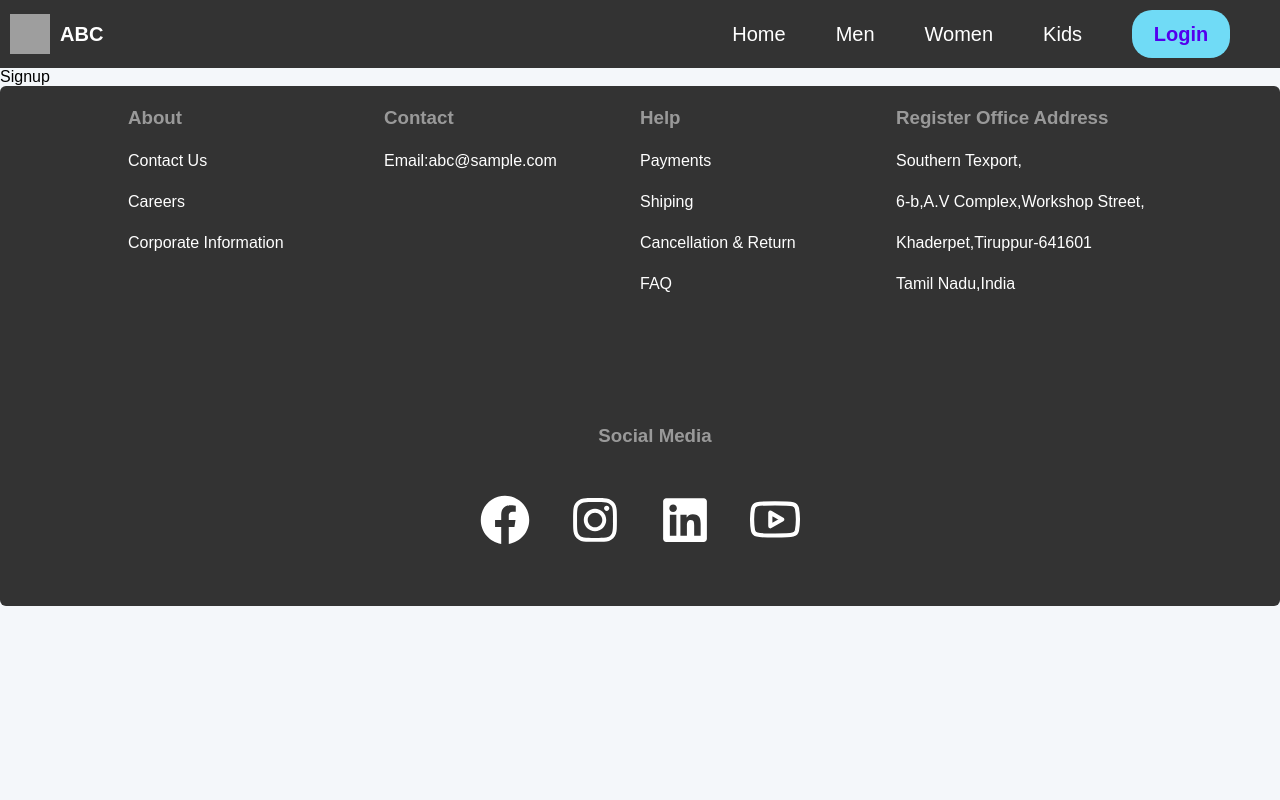
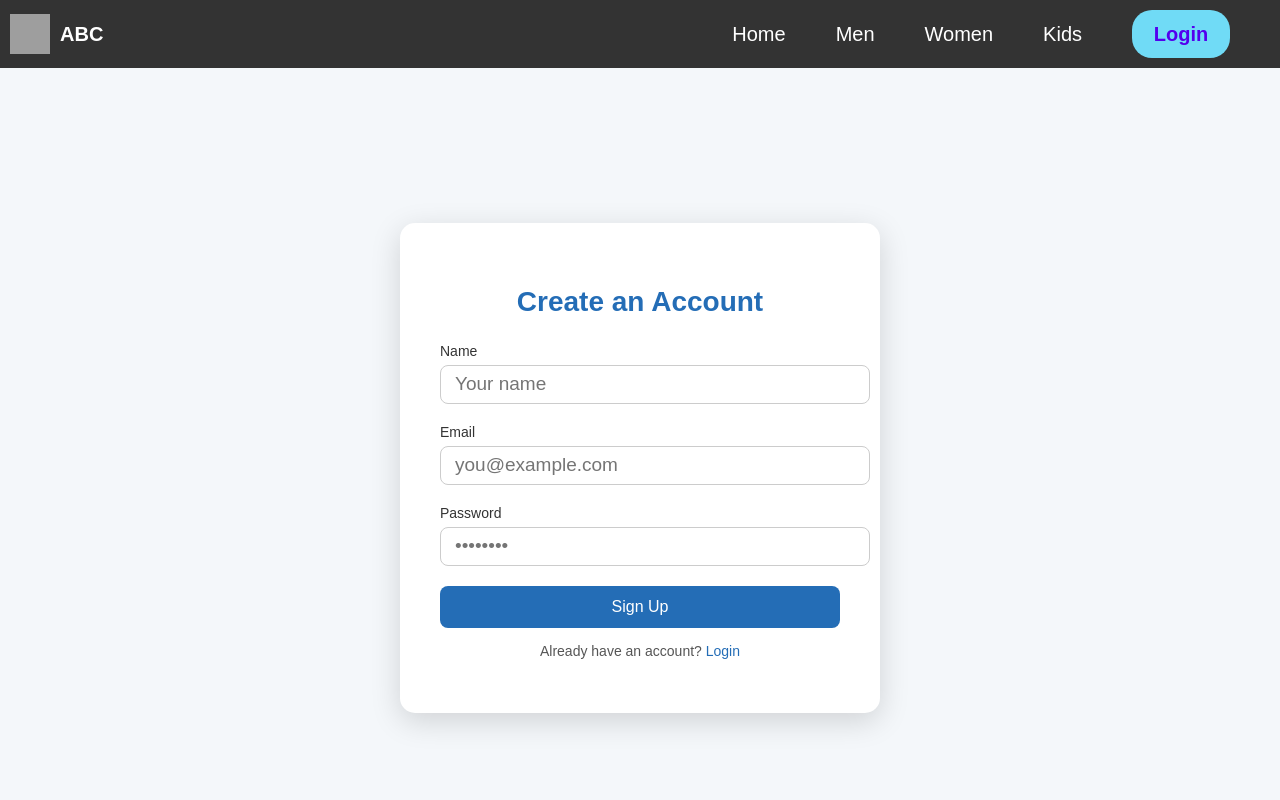
Before and after one commit to Santhosh-Shanmugam/SouthernTexport-E-commerce, a React (Vite) app in the folder Frontend/: page /signup in a window 1280 px wide. Shown: the top 800 px of the page. Built offline with nearby package versions, Linux system fonts and the light colour scheme; grey boxes are pictures that could not be loaded.

Commit message:
login/signup

```diff
--- a/Frontend/src/Pages/Auth/Login/Login.css
+++ b/Frontend/src/Pages/Auth/Login/Login.css
@@ -0,0 +1,74 @@
+.login-container {
+  display: flex;
+  justify-content: center;
+  align-items: center;
+  height: 100vh;
+  box-sizing: border-box;
+}
+
+.login-box {
+  background-color: #fff;
+  padding: 40px 30px;
+  border-radius: 15px;
+  box-shadow: 0 15px 25px rgba(0,0,0,0.1);
+  width: 350px;
+}
+
+.login-box h2 {
+  text-align: center;
+  color: #2b6cb0;
+  margin-bottom: 25px;
+}
+
+.login-box form label {
+  display: block;
+  font-weight: 600;
+  margin-bottom: 6px;
+  color: #333;
+}
+
+.login-box input {
+  width: 100%;
+  padding: 10px 12px;
+  margin-bottom: 20px;
+  border: 1px solid #ccc;
+  border-radius: 8px;
+  outline: none;
+  transition: border-color 0.3s ease;
+}
+
+.login-box input:focus {
+  border-color: #2b6cb0;
+}
+
+.login-box button {
+  width: 100%;
+  background-color: #2b6cb0;
+  color: white;
+  padding: 12px;
+  border: none;
+  border-radius: 8px;
+  cursor: pointer;
+  font-weight: bold;
+  transition: background-color 0.3s ease;
+}
+
+.login-box button:hover {
+  background-color: #2c5282;
+}
+
+.signup-text {
+  text-align: center;
+  margin-top: 15px;
+  font-size: 14px;
+  color: #555;
+}
+
+.signup-text a {
+  color: #2b6cb0;
+  text-decoration: none;
+}
+
+.signup-text a:hover {
+  text-decoration: underline;
+}
--- a/Frontend/src/Pages/Auth/Login/Login.jsx
+++ b/Frontend/src/Pages/Auth/Login/Login.jsx
@@ -1,9 +1,26 @@
-import React from 'react'
+import React from 'react';
+import './Login.css';
 
 const Login = () => {
   return (
-    <div>Login</div>
-  )
-}
+    <div className="login-container">
+      <div className="login-box">
+        <h2>Login</h2>
+        <form>
+          <label>Email</label>
+          <input type="email" placeholder="Enter your email" required />
 
-export default Login
+          <label>Password</label>
+          <input type="password" placeholder="Enter your password" required />
+
+          <button type="submit">Login</button>
+        </form>
+        <p className="signup-text">
+          Don't have an account? <a href="#">Sign up</a>
+        </p>
+      </div>
+    </div>
+  );
+};
+
+export default Login;
--- a/Frontend/src/Pages/Auth/Signup/Signup.css
+++ b/Frontend/src/Pages/Auth/Signup/Signup.css
@@ -0,0 +1,80 @@
+.signup-container {
+    min-height: 100vh;
+    display: flex;
+    justify-content: center;
+    align-items: center;
+  }
+
+  .signup-box {
+    background-color: #fff;
+    padding: 40px;
+    border-radius: 15px;
+    box-shadow: 0 8px 30px rgba(0, 0, 0, 0.15);
+    width: 100%;
+    max-width: 400px;
+  }
+
+  .signup-title {
+    font-size: 28px;
+    font-weight: bold;
+    margin-bottom: 25px;
+    color: #246db6;
+    text-align: center;
+  }
+
+  .signup-form .form-group {
+    margin-bottom: 20px;
+  }
+
+  .signup-form label {
+    display: block;
+    margin-bottom: 6px;
+    font-size: 14px;
+    color: #333;
+  }
+
+  .signup-form input {
+    width: 100%;
+    padding: 10px 14px;
+    font-size: 15px;
+    border: 1px solid #ccc;
+    border-radius: 8px;
+    transition: border-color 0.3s;
+  }
+
+  .signup-form input:focus {
+    outline: none;
+    border-color: #3895fd;
+  }
+
+  .signup-button {
+    width: 100%;
+    background-color: #246db6;
+    color: white;
+    padding: 12px;
+    font-size: 16px;
+    border: none;
+    border-radius: 8px;
+    cursor: pointer;
+    transition: background-color 0.3s;
+  }
+
+  .signup-button:hover {
+    background-color: #1e5aa4;
+  }
+
+  .login-link {
+    text-align: center;
+    font-size: 14px;
+    margin-top: 15px;
+    color: #555;
+  }
+
+  .login-link a {
+    color: #246db6;
+    text-decoration: none;
+  }
+
+  .login-link a:hover {
+    text-decoration: underline;
+  }
--- a/Frontend/src/Pages/Auth/Signup/Signup.jsx
+++ b/Frontend/src/Pages/Auth/Signup/Signup.jsx
@@ -1,9 +1,31 @@
-import React from 'react'
+import './Signup.css'; // Importing the CSS file
 
 const Signup = () => {
   return (
-    <div>Signup</div>
-  )
-}
+    <div className="signup-container">
+      <div className="signup-box">
+        <h2 className="signup-title">Create an Account</h2>
+        <form className="signup-form">
+          <div className="form-group">
+            <label>Name</label>
+            <input type="text" placeholder="Your name" />
+          </div>
+          <div className="form-group">
+            <label>Email</label>
+            <input type="email" placeholder="you@example.com" />
+          </div>
+          <div className="form-group">
+            <label>Password</label>
+            <input type="password" placeholder="••••••••" />
+          </div>
+          <button type="submit" className="signup-button">Sign Up</button>
+        </form>
+        <p className="login-link">
+          Already have an account? <a href="/login">Login</a>
+        </p>
+      </div>
+    </div>
+  );
+};
 
-export default Signup
+export default Signup;
```
